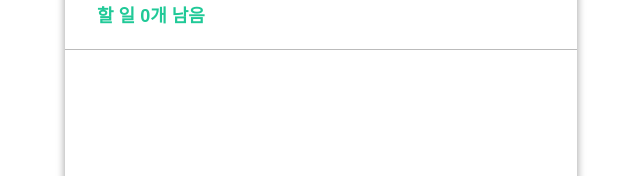
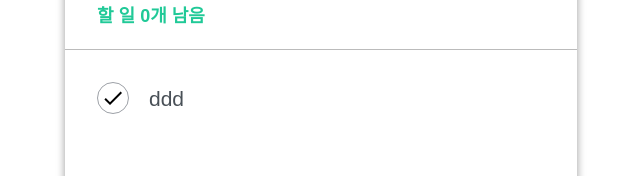
Before and after one commit to seyoung0314/react-study, a React (Vite) app: page / in a window 1280 px wide. Shown: the part 238-414 px from the top of the page, without its empty margins (319-959 px from the left). Built offline with nearby package versions, Linux system fonts and the light colour scheme.

Commit message:
todo list - 아이템삭제 id 값으로 수정

```diff
--- a/src/components/Todos/TodoInput.jsx
+++ b/src/components/Todos/TodoInput.jsx
@@ -16,7 +16,10 @@ const TodoInput = ({ onInput }) => {
   const handleSubmit = (e) => {
     e.preventDefault();
 
-    onInput(inputText);
+    onInput({
+      id : Math.random(),
+      inputText : inputText,
+    });
     setInputText("");
   };
 
--- a/src/components/Todos/TodoItem.jsx
+++ b/src/components/Todos/TodoItem.jsx
@@ -1,13 +1,13 @@
 import React from 'react';
 import { MdDelete, MdDone } from 'react-icons/md';
 import styles from './scss/TodoItem.module.scss';
-const TodoItem = ({inputText,onDelete}) => {
+const TodoItem = ({item,onDelete}) => {
   const { text, remove, 'todo-list-item': itemStyle, 'check-circle': checkCircle } = styles;
 
-
+  const {id, inputText} = item;
 
 const handleDelBtnClick = e =>{
-  onDelete(inputText);
+  onDelete(id);
 }
 
   return (
--- a/src/components/Todos/TodoMain.jsx
+++ b/src/components/Todos/TodoMain.jsx
@@ -1,10 +1,13 @@
 import React, { useState } from "react";
 import styles from "./scss/TodoMain.module.scss";
 import TodoItem from "./TodoItem";
+import { ImTerminal } from "react-icons/im";
 const TodoMain = ({ items,onDelete }) => {
 
+  console.log(items);
+
     const todo = items.map((item,index) =>
-      <TodoItem key={index} inputText={item} onDelete={onDelete}/>
+      <TodoItem key={item.id} item={item} onDelete={onDelete}/>
     );
 
   return (
--- a/src/components/Todos/TodoTemplate.jsx
+++ b/src/components/Todos/TodoTemplate.jsx
@@ -4,7 +4,7 @@ import styles from "./scss/TodoTemplate.module.scss";
 import TodoMain from "./TodoMain";
 import TodoInput from "./TodoInput";
 const TodoTemplate = () => {
-  const [todoItems, setTodoItems] = useState([]);
+  const [todoItems, setTodoItems] = useState([{id:"s",inputText:"ddd"}]);
   const [count, setCount] = useState(0);
 
   const changCount = (count) => {
@@ -19,7 +19,8 @@ const TodoTemplate = () => {
   };
 
   const onDelete = (data) => {
-    setTodoItems(todoItems.filter((item) => item !== data));
+
+    setTodoItems(todoItems.filter((item) => item.id !== data));
     setCount(count - 1);
   };
 
```
